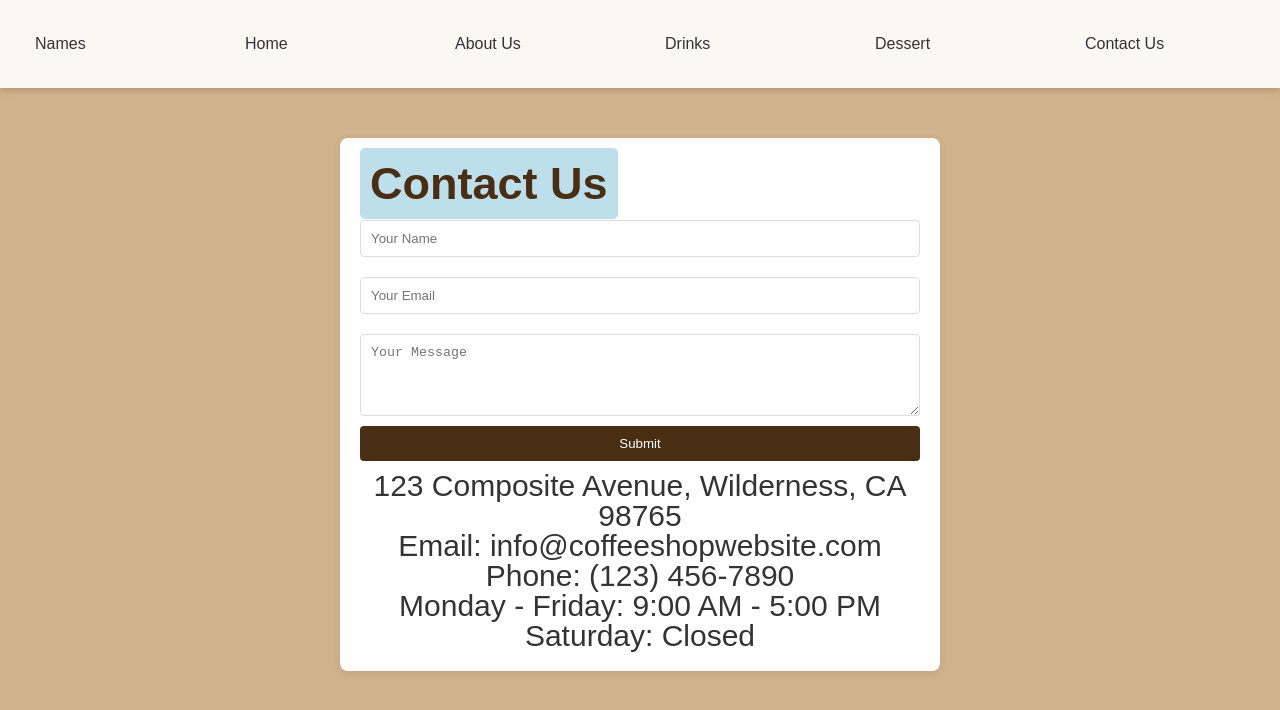
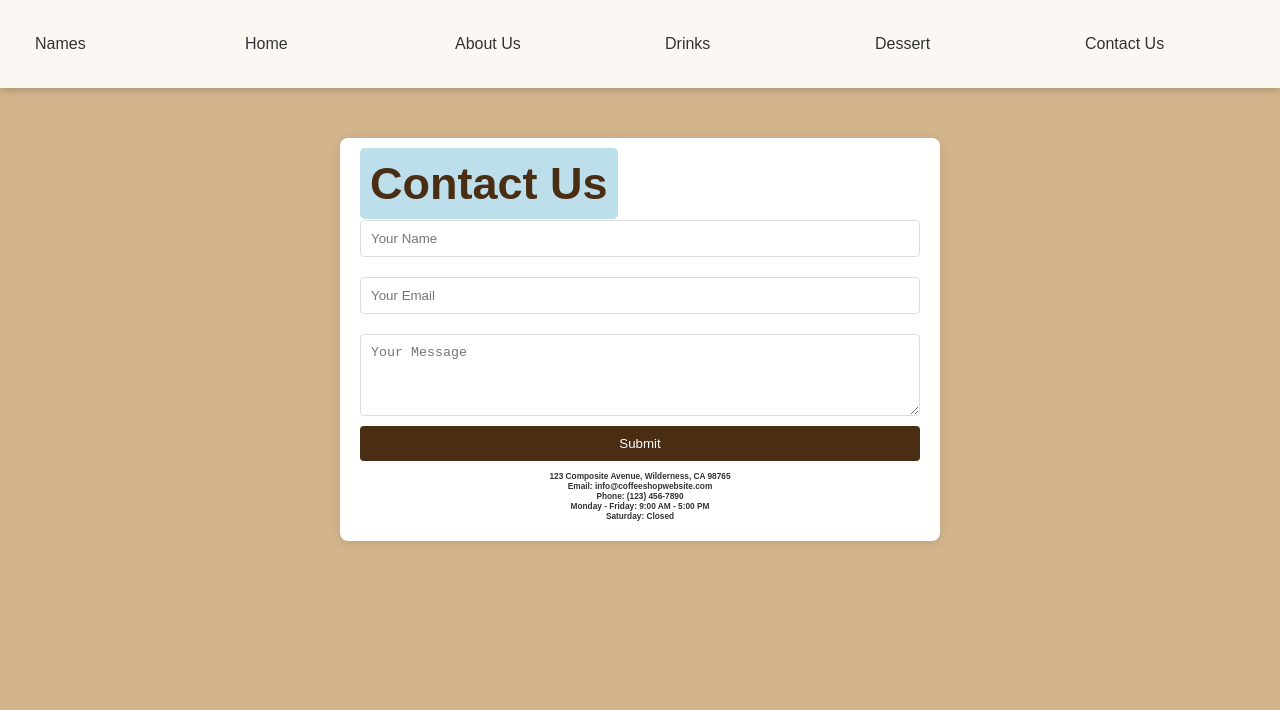
Before and after one commit to userrazzan333/vera-cafe, a plain HTML site: page conact us (1).html in a window 1280 px wide. Drawn offline with Linux system fonts and the light colour scheme.

Commit message:
Update conact us (1).html

```diff
--- a/conact us (1).html
+++ b/conact us (1).html
@@ -81,12 +81,12 @@
         <button type="submit">Submit</button>
     </form>
 
-    <div class="contact-info">
-        <p>123 Composite Avenue, Wilderness, CA 98765</p>
-        <p>Email: info@coffeeshopwebsite.com</p>
-        <p>Phone: (123) 456-7890</p>
-        <p>Monday - Friday: 9:00 AM - 5:00 PM</p>
-        <p>Saturday: Closed</p>
+<div class="contact-info">
+        <h5>123 Composite Avenue, Wilderness, CA 98765</h5>
+        <h5>Email: info@coffeeshopwebsite.com</h5>
+        <h5>Phone: (123) 456-7890</h5>
+        <h5>Monday - Friday: 9:00 AM - 5:00 PM</h5>
+        <h5>Saturday: Closed</h5>
     </div>
 </div>
 
```
